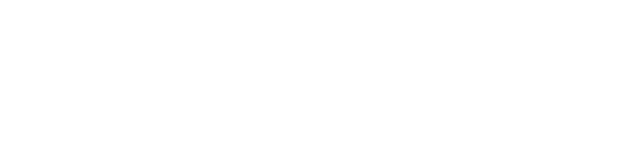
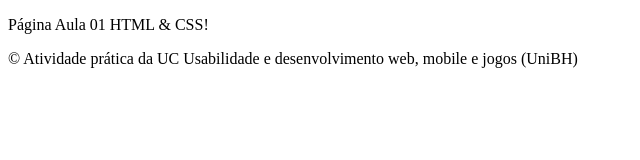
Before and after one commit to eksdat/19AGO26_UDWMJ, a plain HTML site: page index.html in a window 1280 px wide. Shown: the whole page, without its empty margins (0-640 px from the left). Drawn offline with Linux system fonts and the light colour scheme.

Commit message:
inicio de atividade

```diff
--- a/index.html
+++ b/index.html
@@ -1,17 +1,34 @@
-<!DOCTYPE HTML>
-<HTML lang="pt-BR">
-    <HEAD>
+<!DOCTYPE html>
+
+<html lang="pt-BR">
+    <head>
         <meta charset="UTF-8">
         <meta name="viewport" content="width=device-width, initial-scale=1.0">
+        <link rel="stylesheet" href="style.css">
 
         <title>Página TOP PRO MAX</title>
-    </HEAD>
+    </head>
 
-    <BODY>
+    <body>
+        <!--   cabeçalho    -->
         <header>
 
         </header>
 
+        <!--   seção inicial   -->
 
-    </BODY>
-</HTML>
+        <!--   rodapé   -->
+        <footer>
+
+            <div>
+                <p>
+                    Página Aula 01 HTML & CSS!
+                </p>
+                <p>
+                    &copy; <span id="ano">Atividade prática da UC Usabilidade e desenvolvimento web, mobile e jogos (UniBH)</span>
+                </p>
+            </div>
+
+        </footer>
+    </body>
+</html>
```
